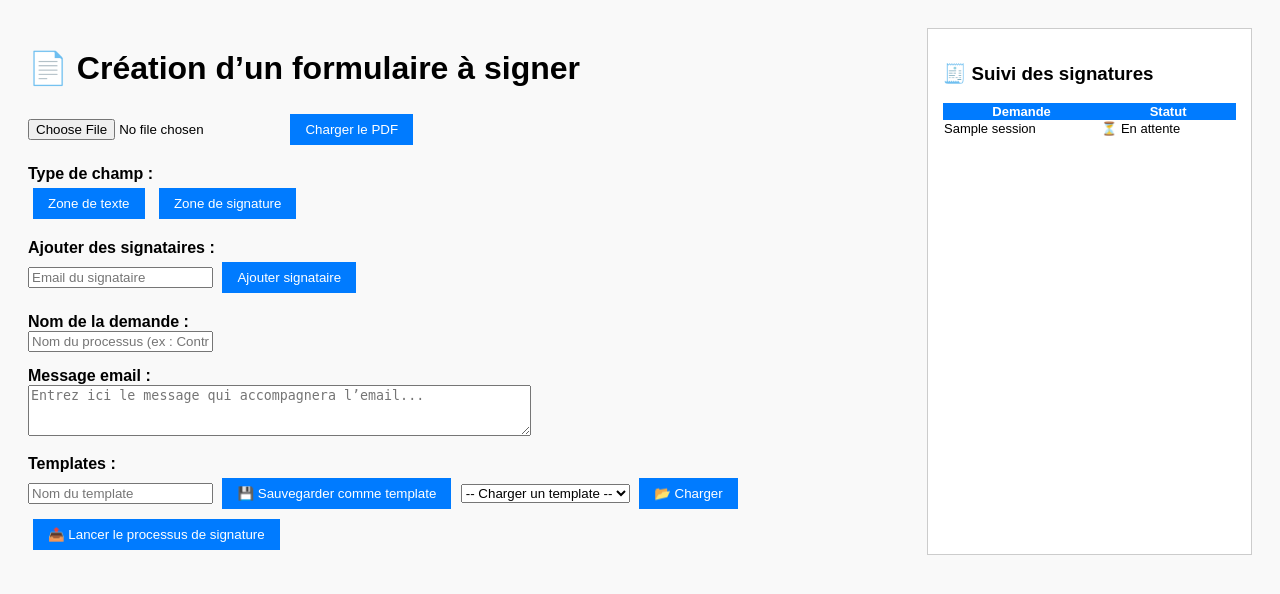
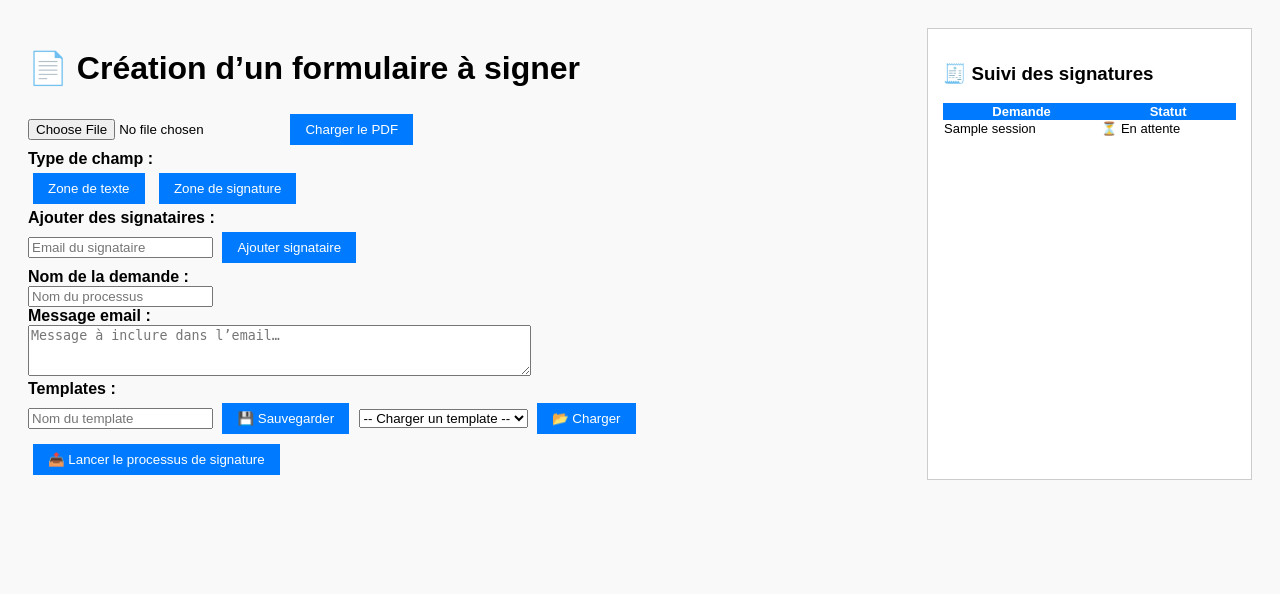
Before and after one commit to fauquembergue-edgar/signature-tpw, a Flask app: template templates/index.html in a window 1280 px wide. Shown: the top 594 px of the page. Run offline with Flask 3, Linux system fonts and the light colour scheme; the template is opened without the code that fills it: most values are stand-ins (such as "Sample title", 1, 10 or a date in 2020); some libraries are stand-ins or nearby versions.

Commit message:
Update index.html

```diff
--- a/templates/index.html
+++ b/templates/index.html
@@ -6,6 +6,7 @@
   <script src="https://cdnjs.cloudflare.com/ajax/libs/pdf.js/2.11.338/pdf.min.js"></script>
   <style>
     body { font-family: Arial, sans-serif; padding: 20px; background: #f9f9f9; display: flex; }
+    canvas { border: 1px solid #aaa; display: block; margin-top: 20px; }
     .btn { padding: 8px 15px; background: #007BFF; color: white; border: none; margin: 5px; cursor: pointer; }
     .btn:hover { background: #0056b3; }
     .field-box {
@@ -29,7 +30,7 @@
       height: 20px;
       font-size: 12px;
     }
-    #left { flex: 3; margin-right: 20px; }
+    #left { flex: 3; margin-right: 20px; position: relative; }
     #right {
       flex: 1;
       background: white;
@@ -44,14 +45,6 @@
       height: 12px;
       margin-right: 5px;
     }
-    #pdf-container {
-      position: relative;
-      margin-top: 20px;
-    }
-    canvas {
-      display: block;
-      border: 1px solid #aaa;
-    }
   </style>
 </head>
 <body>
@@ -64,33 +57,33 @@
     <input type="submit" value="Charger le PDF" class="btn">
   </form>
 
-  <div style="margin-top: 15px;">
+  <div>
     <strong>Type de champ :</strong><br>
     <button class="btn" onclick="selectType('text')">Zone de texte</button>
     <button class="btn" onclick="selectType('signature')">Zone de signature</button>
   </div>
 
-  <div style="margin-top: 15px;">
+  <div>
     <strong>Ajouter des signataires :</strong>
     <div id="signataires-list"></div>
     <input type="email" id="new-email" placeholder="Email du signataire">
     <button class="btn" onclick="addSignataire()">Ajouter signataire</button>
   </div>
 
-  <div style="margin-top: 15px;">
+  <div>
     <strong>Nom de la demande :</strong><br>
-    <input type="text" id="nom-demande" placeholder="Nom du processus (ex : Contrat 2024)">
+    <input type="text" id="nom-demande" placeholder="Nom du processus">
   </div>
 
-  <div style="margin-top: 15px;">
+  <div>
     <strong>Message email :</strong><br>
-    <textarea id="email-message" placeholder="Entrez ici le message qui accompagnera l’email..." rows="3" cols="60"></textarea>
+    <textarea id="email-message" placeholder="Message à inclure dans l’email…" rows="3" cols="60"></textarea>
   </div>
 
-  <div style="margin-top: 15px;">
+  <div>
     <strong>Templates :</strong><br>
     <input type="text" id="template-name" placeholder="Nom du template">
-    <button class="btn" onclick="saveTemplate()">💾 Sauvegarder comme template</button>
+    <button class="btn" onclick="saveTemplate()">💾 Sauvegarder</button>
     <select id="template-select">
       <option disabled selected>-- Charger un template --</option>
       {% for t in templates %}
@@ -131,12 +124,14 @@
 <script>
 let fields = [];
 let fieldId = 0;
+let scale = 1.5;
 let currentPdf = null;
 let currentType = null;
 let signataires = [];
-let canvas = document.getElementById('pdf-canvas');
-let container = document.getElementById('pdf-container');
 const COLORS = ["#FF5733", "#337DFF", "#33C964", "#D633FF", "#FFC300", "#33D6FF"];
+
+const canvas = document.getElementById('pdf-canvas');
+const container = document.getElementById('pdf-container');
 
 document.getElementById('upload-form').onsubmit = function(e) {
   e.preventDefault();
@@ -154,7 +149,7 @@ function loadPDF(url) {
   const loadingTask = pdfjsLib.getDocument(url);
   loadingTask.promise.then(pdf => {
     pdf.getPage(1).then(page => {
-      const viewport = page.getViewport({ scale: 1.5 });
+      const viewport = page.getViewport({ scale });
       canvas.height = viewport.height;
       canvas.width = viewport.width;
       const context = canvas.getContext('2d');
@@ -168,8 +163,7 @@ function selectType(type) { currentType = type; }
 function addSignataire() {
   const email = document.getElementById('new-email').value.trim();
   if (!email) return;
-  const id = signataires.length;
-  signataires.push({ id, email });
+  signataires.push({ id: signataires.length, email });
   updateSignatairesList();
   document.getElementById('new-email').value = '';
 }
@@ -179,30 +173,31 @@ function updateSignatairesList() {
   container.innerHTML = "";
   signataires.forEach((s, i) => {
     const label = document.createElement('label');
-    label.innerHTML = `<input type="radio" name="signataire" value="${s.email}"> Signataire ${s.id + 1} (${s.email}) <span style="display:inline-block; width:10px; height:10px; background:${COLORS[i % COLORS.length]}; margin-left:5px;"></span>`;
+    label.innerHTML = `<input type="radio" name="signataire" value="${s.email}"> Signataire ${i + 1} (${s.email}) <span style="background:${COLORS[i % COLORS.length]}; width:10px; height:10px; display:inline-block;"></span>`;
     container.appendChild(label);
     container.appendChild(document.createElement('br'));
   });
 }
 
 canvas.addEventListener('click', function(event) {
-  if (!currentType) return alert("Choisissez un type de champ.");
+  if (!currentType) return alert("Choisissez un type.");
   const emailRadio = document.querySelector('input[name="signataire"]:checked');
   if (!emailRadio) return alert("Sélectionnez un signataire.");
   const email = emailRadio.value;
   const rect = canvas.getBoundingClientRect();
-  const x = event.clientX - rect.left;
-  const y = event.clientY - rect.top;
+  const x = (event.clientX - rect.left) / scale;
+  const y = (event.clientY - rect.top) / scale;
   const id = fieldId++;
   const color = COLORS[signataires.findIndex(s => s.email === email) % COLORS.length];
   const field = { id, type: currentType, email, x, y, signed: false };
   fields.push(field);
+
   const div = document.createElement('div');
   div.className = 'field-box';
-  div.style.left = x + 'px';
-  div.style.top = y + 'px';
+  div.innerText = currentType.toUpperCase();
+  div.style.left = (x * scale) + 'px';
+  div.style.top = (y * scale) + 'px';
   div.style.border = `2px dashed ${color}`;
-  div.innerText = currentType.toUpperCase();
   const removeBtn = document.createElement('button');
   removeBtn.innerText = '×';
   removeBtn.className = 'remove-btn';
@@ -222,10 +217,10 @@ function enableDrag(element, id) {
     offsetX = event.clientX - parseInt(element.style.left);
     offsetY = event.clientY - parseInt(element.style.top);
     function moveAt(e) {
-      const x = e.clientX - offsetX;
-      const y = e.clientY - offsetY;
-      element.style.left = x + 'px';
-      element.style.top = y + 'px';
+      const x = (e.clientX - offsetX) / scale;
+      const y = (e.clientY - offsetY) / scale;
+      element.style.left = (x * scale) + 'px';
+      element.style.top = (y * scale) + 'px';
       const updated = fields.find(f => f.id === id);
       if (updated) { updated.x = x; updated.y = y; }
     }
@@ -240,10 +235,7 @@ function enableDrag(element, id) {
 }
 
 document.getElementById('assign-fields-form').onsubmit = function () {
-  document.getElementById('fields-json').value = JSON.stringify({
-    pdf: currentPdf,
-    fields: fields
-  });
+  document.getElementById('fields-json').value = JSON.stringify({ pdf: currentPdf, fields: fields });
   document.getElementById('email-message-hidden').value = document.getElementById('email-message').value;
   document.getElementById('nom-demande-hidden').value = document.getElementById('nom-demande').value;
 };
@@ -265,7 +257,7 @@ function loadTemplate() {
     .then(data => {
       fields = [];
       currentPdf = data.pdf;
-      document.getElementById('pdf-container').style.display = 'block';
+      container.style.display = 'block';
       loadPDF('/uploads/' + currentPdf);
       setTimeout(() => {
         data.fields.forEach(field => {
@@ -274,9 +266,9 @@ function loadTemplate() {
           fields.push(field);
           const div = document.createElement('div');
           div.className = 'field-box';
-          div.style.left = field.x + 'px';
-          div.style.top = field.y + 'px';
           div.innerText = field.type.toUpperCase();
+          div.style.left = (field.x * scale) + 'px';
+          div.style.top = (field.y * scale) + 'px';
           const color = COLORS[signataires.findIndex(s => s.email === field.email) % COLORS.length];
           div.style.border = `2px dashed ${color}`;
           const removeBtn = document.createElement('button');
```
